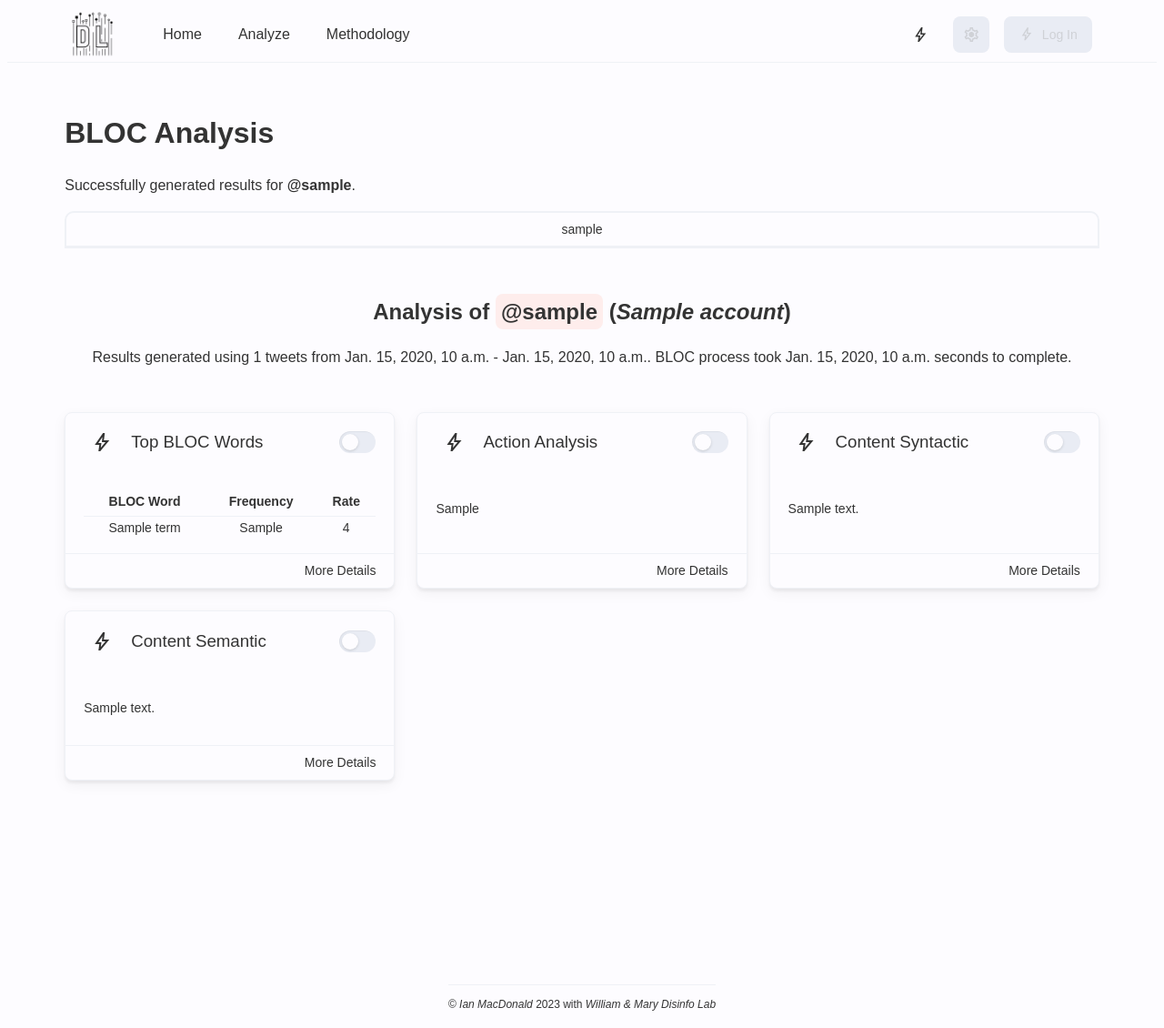
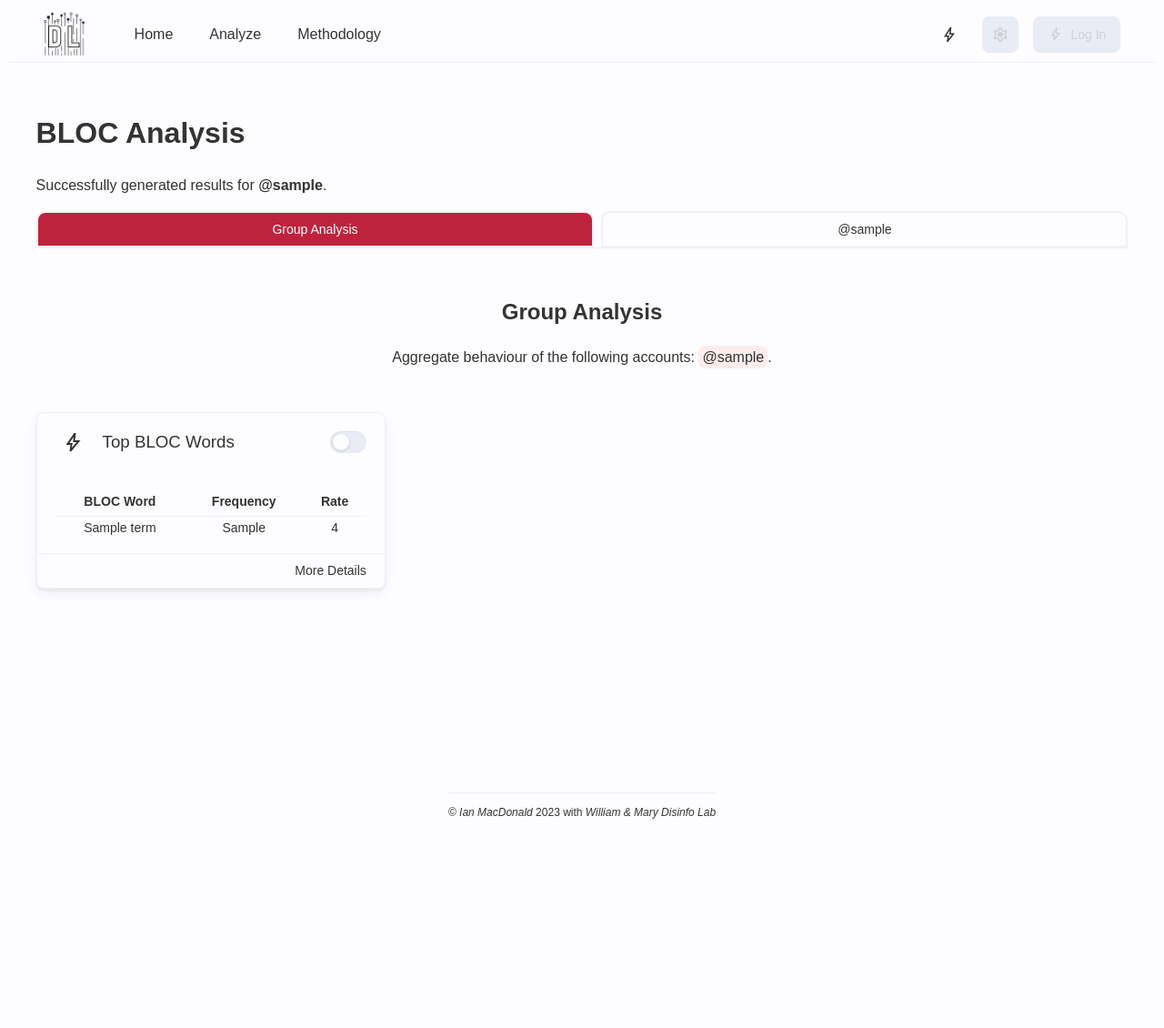
Before and after one commit to immacdonald/agwagram, a Django app: template blocdemo/templates/pages/analysis_results.html in a window 1280 px wide. Shown: the whole page at 91% size. After the commit the page ends 900 px from the top, so only its background shows below. Run offline with Django 4.2, Linux system fonts and the light colour scheme; the template is opened without the code that fills it: most values are stand-ins (such as "Sample title", 1, 10 or a date in 2020); style sheets or scripts are compiled from the project's sources; some libraries are stand-ins or nearby versions.

Commit message:
Top BLOC words for set of accounts

```diff
--- a/blocdemo/static/scss/styles.scss
+++ b/blocdemo/static/scss/styles.scss
@@ -88,8 +88,8 @@ html {
 }
 
 .responsive-wrapper {
-	width: 90%;
-	max-width: 1280px;
+	width: 95%;
+	max-width: 1440px;
 	margin-left: auto;
 	margin-right: auto;
 }
--- a/blocdemo/templates/base.html
+++ b/blocdemo/templates/base.html
@@ -3,8 +3,8 @@
 <head>
     <meta charset="utf-8" name="viewport" content="width=device-width, initial-scale=1">
     <title>{% block title %}{% endblock %}</title>
-    {% load bootstrap5 %}
-    <!--{% bootstrap_css %}
+    <!--{% load bootstrap5 %}
+    {% bootstrap_css %}
     {% bootstrap_javascript %} -->
     {% load static %}
     {% load compress %}
--- a/blocdemo/templates/pages/analysis_results.html
+++ b/blocdemo/templates/pages/analysis_results.html
@@ -17,9 +17,58 @@ Results | B3T
     </div>
     <div class="content-header-actions">
         <div class="tab-buttons">
+            <button class="tab-button" onclick="openTab(event, 'content-group')">Group Analysis</button>
+            {% for account in account_blocs %}
+                <button class="tab-button" onclick="openTab(event, 'content-{{ forloop.counter }}')">@{{account.account_username}}</button>
+            {% endfor %}
+        </div>
+    </div>
+</div>
+<div class="content" id="content-group">
+    <div class="content-subheader">
+        <h2>Group Analysis</h2>
+        <p>Aggregate behaviour of the following accounts:
         {% for account in account_blocs %}
-            <button class="tab-button" onclick="openTab(event, 'content-{{ forloop.counter }}')">{{account.account_username}}</button>
+            <span class="special-text">@{{account.account_username}}</span>{% if forloop.last %}.{% else %}, {% endif %}
         {% endfor %}
+        </p>
+    </div>
+    <div class="content-main">
+        <div class="card-grid">
+            <article class="card">
+                <div class="card-header">
+                    <div>
+                        <span class="icon material-symbols-outlined">bolt</span>
+                        <h3>Top BLOC Words</h3>
+                    </div>
+                    <label class="toggle">
+                        <input type="checkbox" onChange="cardToggle(this)">
+                        <span></span>
+                    </label>
+                </div>
+                <div class="card-toggle-body">
+                    <p>This is more information about the BLOC word frequency analysis.</p>
+                </div>
+                <div class="card-body">
+                    <table>
+                        <tr>
+                            <th>BLOC Word</th>
+                            <th>Frequency</th>
+                            <th>Rate</th>
+                        </tr>
+                        {% for word in group_top_bloc_words %}
+                        <tr>
+                            <td>{{word.term}}</td>
+                            <td>{{word.term_freq}}</td>
+                            <td>{{word.term_rate}}</td>
+                        </tr>
+                        {% endfor %}
+                        </table>
+                </div>
+                <div class="card-footer">
+                    <a href="methodology">More Details</a>
+                </div>
+            </article>
         </div>
     </div>
 </div>
@@ -71,32 +120,30 @@ window.addEventListener('resize', function() {
 });
 </script>
 <script>
-function openTab(evt, tabName) {
+function openTab(event, tabName) {
     // Declare all variables
     var i, tabcontent, tablinks;
 
     // Get all elements with class="content" and hide them
     tabcontent = document.getElementsByClassName("content");
     for (i = 0; i < tabcontent.length; i++) {
-        if(!tabcontent[i].classList.contains('inactive')) {
-            tabcontent[i].classList.add('inactive');
-        }
+        tabcontent[i].classList.add('inactive');
     }
 
     // Get all elements with class="tablinks" and remove the class "active"
     tablinks = document.getElementsByClassName("tab-button");
     for (i = 0; i < tablinks.length; i++) {
-        tablinks[i].className = tablinks[i].className.replace(" active", "");
+        tablinks[i].classList.remove("active");
     }
 
     // Show the current tab, and add an "active" class to the button that opened the tab
-    document.getElementById(tabName).classList.remove('inactive');
-    evt.currentTarget.className += " active";
+    document.getElementById(tabName).classList.remove("inactive");
+    event.currentTarget.classList.add("active");
     calculateCardOffsetHeights();
 }
 
 window.addEventListener('load', () => {
-    tablinks = document.getElementsByClassName("tab-buttons");
+    tablinks = document.getElementsByClassName("tab-button");
     tablinks[0].click();
 });
 </script>
--- a/blocdemo/views.py
+++ b/blocdemo/views.py
@@ -36,8 +36,12 @@ def analysis_results(request, usernames):
 
     if results['successful_generation']:
         if(results['query_count'] > 1):
+            for word in results['group_top_bloc_words']:
+                word['term_rate'] = "{:.3f}".format(float(word["term_rate"]), 3)
+
             context = {
-                'account_blocs': []
+                'account_blocs': [],
+                'group_top_bloc_words': results['group_top_bloc_words'][:10]
             }
 
             for account in results['account_blocs']:
```
Also changed, not shown: blocdemo/code/bloc_handler.py (+7 -3 lines).
